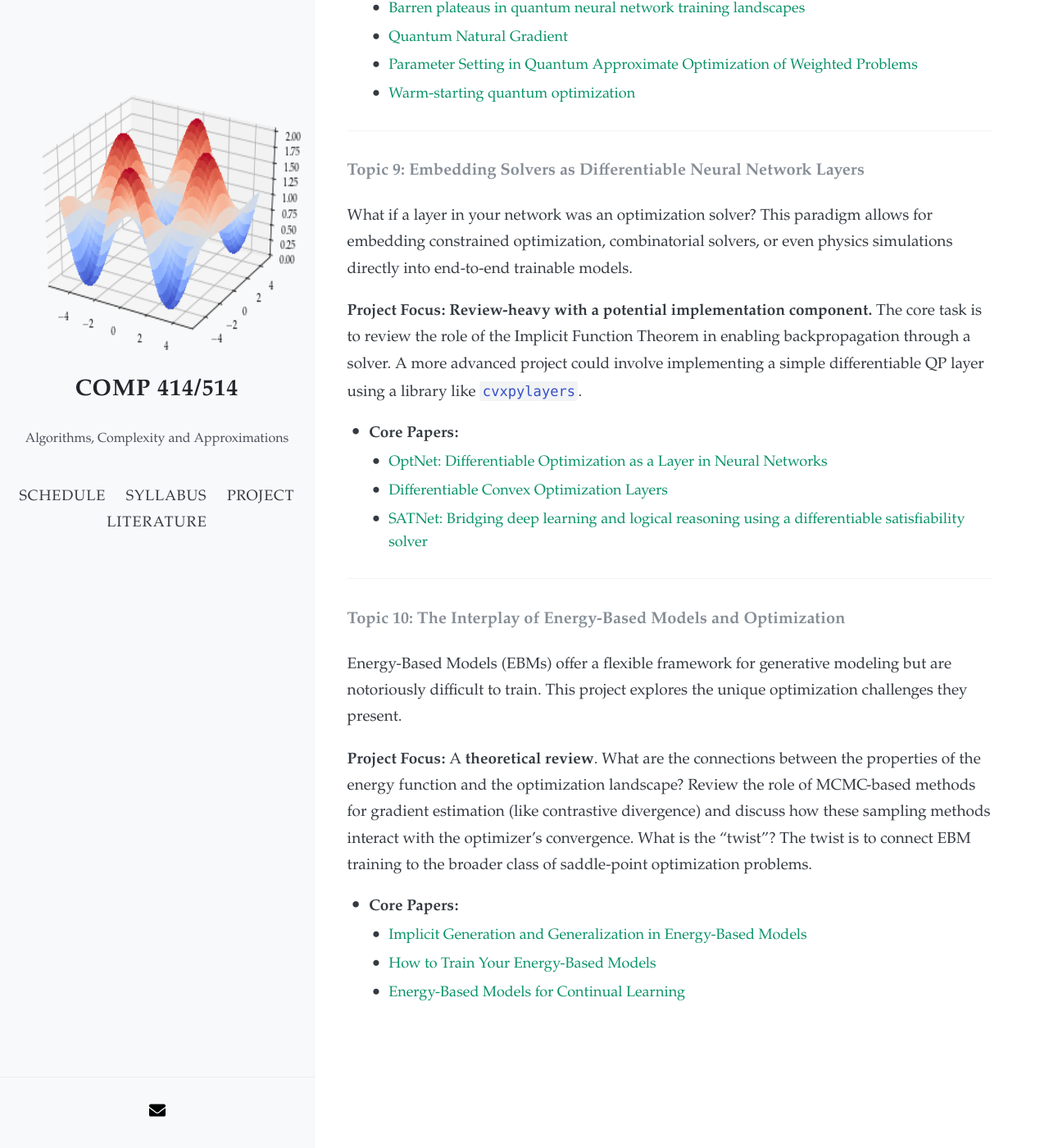
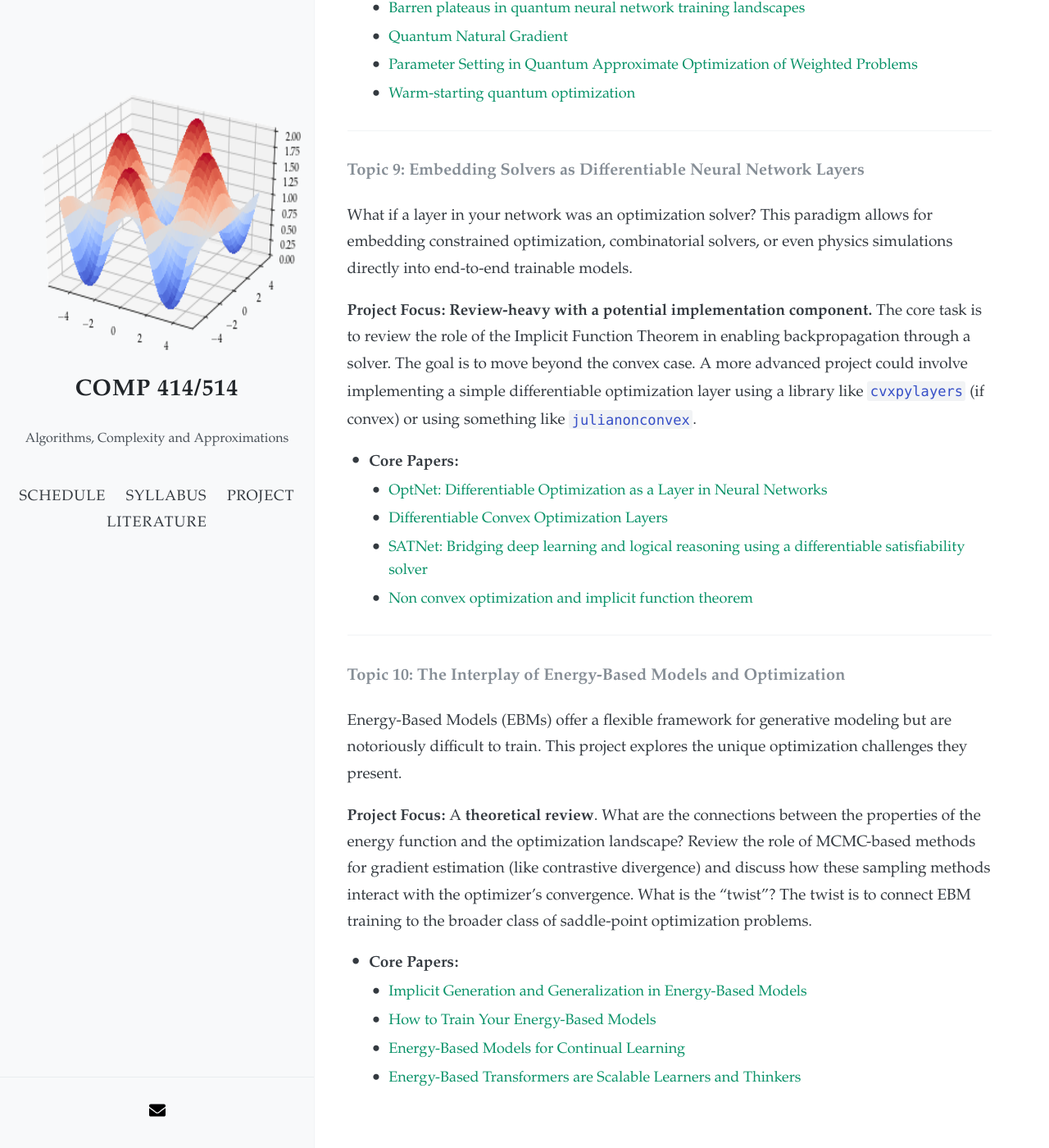
Before and after one commit to akyrillidis/comp414-514, a Jekyll site: the page built from project.md, in a window 1280 px wide and 1400 px high, scrolled down 6460 px. Shown: the whole window at 82% size. Built offline with Jekyll 4.4.1, drawn with Linux system fonts in a browser that asks for light colours; nearby versions of some CDN libraries.

Commit message:
Update project.md

```diff
--- a/project.md
+++ b/project.md
@@ -150,12 +150,13 @@ Training quantum circuits as machine learning models presents unique optimizatio
 #### **Topic 9: Embedding Solvers as Differentiable Neural Network Layers**
 What if a layer in your network was an optimization solver? This paradigm allows for embedding constrained optimization, combinatorial solvers, or even physics simulations directly into end-to-end trainable models.
 
-**Project Focus:** **Review-heavy with a potential implementation component.** The core task is to review the role of the Implicit Function Theorem in enabling backpropagation through a solver. A more advanced project could involve implementing a simple differentiable QP layer using a library like `cvxpylayers`.
+**Project Focus:** **Review-heavy with a potential implementation component.** The core task is to review the role of the Implicit Function Theorem in enabling backpropagation through a solver. The goal is to move beyond the convex case. A more advanced project could involve implementing a simple differentiable optimization layer using a library like `cvxpylayers` (if convex) or using something like `julianonconvex`.
 
 - **Core Papers:**
   - [OptNet: Differentiable Optimization as a Layer in Neural Networks](https://arxiv.org/abs/1703.00443)
   - [Differentiable Convex Optimization Layers](https://arxiv.org/abs/1910.12430)
   - [SATNet: Bridging deep learning and logical reasoning using a differentiable satisfiability solver](https://arxiv.org/abs/1905.12149)
+  - [Non convex optimization and implicit function theorem](https://julianonconvex.github.io/Nonconvex.jl/stable/)
 
 ---
 
@@ -165,9 +166,10 @@ Energy-Based Models (EBMs) offer a flexible framework for generative modeling bu
 **Project Focus:** A **theoretical review**. What are the connections between the properties of the energy function and the optimization landscape? Review the role of MCMC-based methods for gradient estimation (like contrastive divergence) and discuss how these sampling methods interact with the optimizer's convergence. What is the "twist"? The twist is to connect EBM training to the broader class of saddle-point optimization problems.
 
 - **Core Papers:**
-  - [Implicit Generation and Generalization in Energy-Based Models](https://arxiv.org/abs/2006.14233)
+  - [Implicit Generation and Generalization in Energy-Based Models](https://arxiv.org/abs/1903.08689)
   - [How to Train Your Energy-Based Models](https://arxiv.org/abs/2101.03288)
-  - [Energy-Based Models for Continual Learning](https://arxiv.org/abs/2011.13264)
+  - [Energy-Based Models for Continual Learning](https://arxiv.org/pdf/2011.12216)
+  - [Energy-Based Transformers are Scalable Learners and Thinkers](https://arxiv.org/abs/2507.02092)
 
 &nbsp;
 &nbsp;
```
